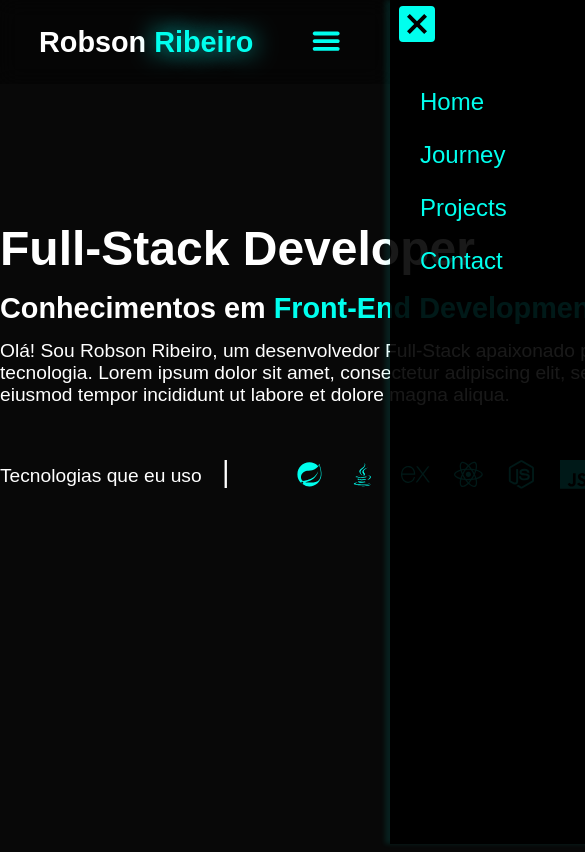
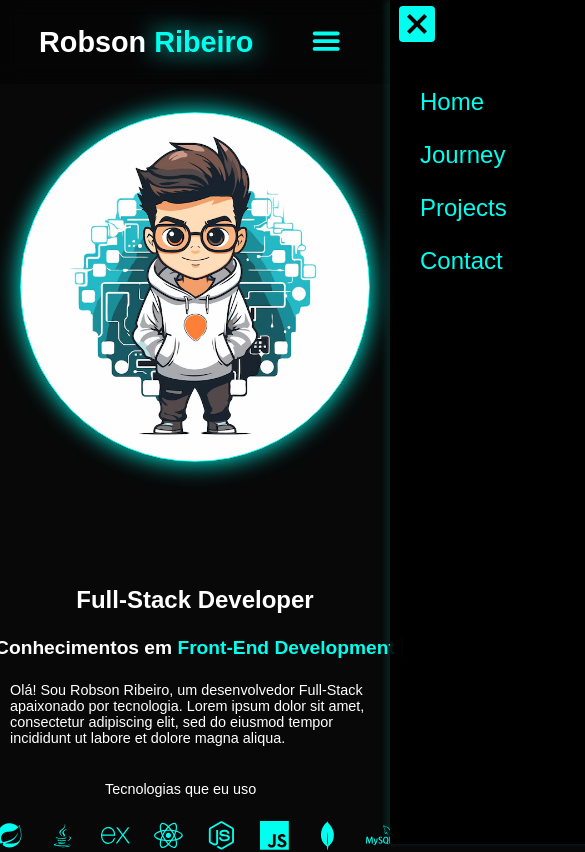
Before and after one commit to Robson-Ribeiro/portfolio-cyan-theme-react, a React (Create React App) app: page / in a window 390 px wide. Shown: the top 852 px of the page, 585 px wide, since content can reach past the window. Built offline with nearby package versions, Linux system fonts and the light colour scheme.

Commit message:
Home component is now responsive to different screen resolutions.

```diff
--- a/src/components/Home/Home.css
+++ b/src/components/Home/Home.css
@@ -177,3 +177,209 @@
         width: calc(100% + 8px);
     }
 }
+
+@media (max-width: 1340px) {
+    .round-image {
+        height: 350px;
+        width: 350px;
+    }
+
+    .intro {
+        min-height: 250px;
+        display: flex;
+        flex-direction: column;
+        justify-content: space-around;
+        align-items: flex-start;
+        max-width: 740px;
+    }
+
+    .intro h1 {
+        font-size: 4rem;
+        font-weight: 700;
+    }
+
+    .intro h3 {
+        font-size: 2.5rem;
+        font-weight: 600;
+        min-width: 200px;
+    }
+
+    .intro div {
+        display: flex;
+        font-size: 2rem;
+    }
+
+    .intro div p {
+        max-width: 600px;
+    }
+
+    .tech-stack {
+        position: relative;
+        left: 0%;
+        margin-top: 3%;
+        width: 100%;
+        height: 10px;
+        display: flex;
+        justify-content: flex-start;
+        gap: 20px;
+        font-size: 2rem;
+    }
+
+    .tech-stack p {
+        width: 230px;
+    }
+
+}
+
+@media (max-width: 1169px) {
+    .round-image {
+        height: 350px;
+        width: 350px;
+    }
+
+    .intro {
+        min-height: 250px;
+        display: flex;
+        flex-direction: column;
+        justify-content: space-around;
+        align-items: flex-start;
+        max-width: 740px;
+    }
+
+    .intro h1 {
+        font-size: 4rem;
+        font-weight: 700;
+    }
+
+    .intro h3 {
+        font-size: 2.5rem;
+        font-weight: 600;
+        min-width: 200px;
+    }
+
+    .intro div {
+        display: flex;
+        font-size: 2rem;
+    }
+
+    .intro div p {
+        max-width: 600px;
+    }
+
+    .tech-stack {
+        position: relative;
+        left: 0%;
+        margin-top: 3%;
+        width: 100%;
+        height: 10px;
+        display: flex;
+        flex-direction: column;
+        justify-content: flex-start;
+        align-items: center;
+        gap: 20px;
+        font-size: 2rem;
+    }
+
+    .tech-stack span {
+        display: none;
+    }
+
+    .tech-stack p {
+        width: 230px;
+    }
+
+    .main-content {
+        position: relative;
+        top: 23vh;
+        width: 100%;
+        display: flex;
+        flex-direction: column-reverse;
+        align-items: center;
+        justify-content: space-evenly;
+        padding: 5% 0%;
+    }
+
+    .round-image {
+        margin: auto;
+    }
+
+
+}
+
+@media (max-width: 679px) {
+    .round-image {
+        height: 350px;
+        width: 350px;
+    }
+
+    .intro {
+        min-height: 250px;
+        display: flex;
+        flex-direction: column;
+        justify-content: space-evenly;
+        align-items: flex-start;
+        max-width: 740px;
+    }
+
+    .intro h1 {
+        font-size: 2.5rem;
+        font-weight: 700;
+        align-self: center;
+    }
+
+    .intro h3 {
+        font-size: 2rem;
+        font-weight: 600;
+        min-width: 200px;
+        align-self: center;
+    }
+
+    .intro div {
+        display: flex;
+        font-size: 1.5rem;
+    }
+
+    .intro div p {
+        max-width: 600px;
+        margin-left: 15px;
+        margin-right: 15px;
+    }
+
+    .tech-stack {
+        position: relative;
+        left: 0%;
+        width: 100%;
+        height: 10px;
+        display: flex;
+        flex-direction: column;
+        justify-content: flex-start;
+        align-items: center;
+        gap: 20px;
+        font-size: 2rem;
+    }
+
+    .tech-stack span {
+        display: none;
+    }
+
+    .tech-stack p {
+        width: 180px;
+    }
+
+    .main-content {
+        position: relative;
+        top: 23vh;
+        width: 100%;
+        display: flex;
+        flex-direction: column-reverse;
+        align-items: center;
+        justify-content: space-evenly;
+        padding: 5% 0%;
+    }
+
+    .round-image {
+        margin: auto;
+    }
+
+
+}
--- a/src/components/Home/Home.js
+++ b/src/components/Home/Home.js
@@ -10,8 +10,8 @@ const Home = () => {
                     <h3>Conhecimentos em <span className="animation"></span></h3>
                     <div><p>Olá! Sou Robson Ribeiro, um desenvolvedor Full-Stack apaixonado por tecnologia.
                          Lorem ipsum dolor sit amet, consectetur adipiscing elit, sed do eiusmod tempor incididunt ut labore et dolore magna aliqua.</p>
-                    </div>
-                    <div className="tech-stack">
+                </div>
+                <div className="tech-stack">
                 <p>Tecnologias que eu uso <span>|</span></p>
                 <div>
                 <svg
@@ -73,7 +73,6 @@ const Home = () => {
             </div>
                 <div className="round-image"></div>
             </div>
-
         </div>
     )
 }
```
